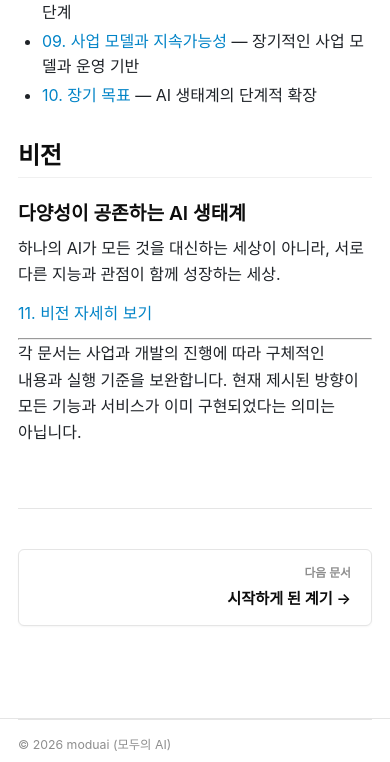
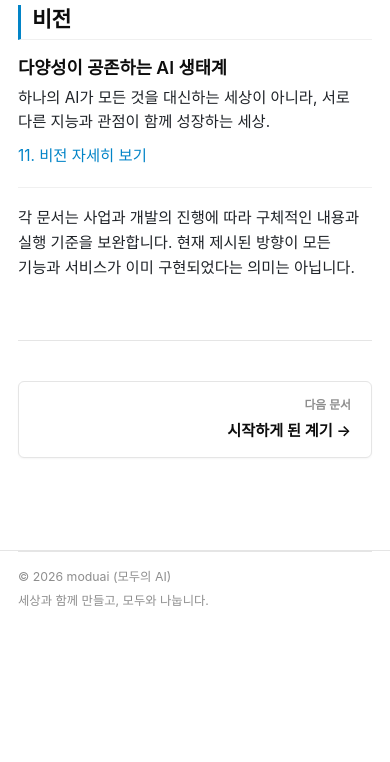
Before and after one commit to xtx9/moduai-pr, a website: page public/docs.html in a window 390 px wide. Shown: the part 1238-2000 px from the top of the page. After the commit the page ends 1863 px from the top, so only its background shows below. Drawn offline with nearby package versions, Linux system fonts and the light colour scheme.

Commit message:
Refine compact visual rhythm in docs

```diff
--- a/public/assets/css/docs.css
+++ b/public/assets/css/docs.css
@@ -763,3 +763,105 @@
   margin: 20px 0;
   padding: 18px;
 }
+
+
+/* 간결한 문서 리듬과 절제된 시각적 강조 */
+.markdown-body h1 {
+  margin-bottom: 14px;
+  padding-bottom: 8px;
+}
+
+.markdown-body h2 {
+  position: relative;
+  margin-top: 26px;
+  margin-bottom: 9px;
+  padding: 0 0 5px 11px;
+  border-bottom: 1px solid var(--border-subtle);
+  border-left: 3px solid var(--primary);
+  line-height: 1.35;
+}
+
+.markdown-body h3 {
+  margin-top: 18px;
+  margin-bottom: 6px;
+  line-height: 1.35;
+}
+
+.markdown-body p {
+  margin: 0 0 10px;
+  line-height: 1.62;
+}
+
+.markdown-body strong {
+  color: var(--text-main);
+  font-weight: 700;
+}
+
+.markdown-body ul,
+.markdown-body ol {
+  margin: 4px 0 12px;
+  padding-left: 21px;
+}
+
+.markdown-body li {
+  margin: 2px 0;
+  padding-left: 2px;
+  line-height: 1.55;
+}
+
+.markdown-body li > p {
+  margin-bottom: 4px;
+}
+
+.markdown-body hr {
+  margin: 18px 0;
+  border: 0;
+  border-top: 1px solid var(--border-subtle);
+}
+
+.markdown-body blockquote {
+  margin: 13px 0;
+  padding: 9px 13px;
+  border-radius: 0 7px 7px 0;
+  background: var(--bg-secondary);
+}
+
+.markdown-body table {
+  margin: 14px 0;
+}
+
+.markdown-body th,
+.markdown-body td {
+  padding: 7px 10px;
+}
+
+.markdown-body img {
+  margin-top: 18px;
+  margin-bottom: 18px;
+}
+
+@media (max-width: 768px) {
+  .markdown-body {
+    font-size: .96rem;
+    line-height: 1.6;
+  }
+
+  .markdown-body h1 {
+    font-size: 1.8rem;
+    margin-bottom: 12px;
+  }
+
+  .markdown-body h2 {
+    margin-top: 22px;
+    font-size: 1.35rem;
+  }
+
+  .markdown-body h3 {
+    margin-top: 16px;
+    font-size: 1.1rem;
+  }
+
+  .markdown-body p {
+    margin-bottom: 9px;
+  }
+}
```
